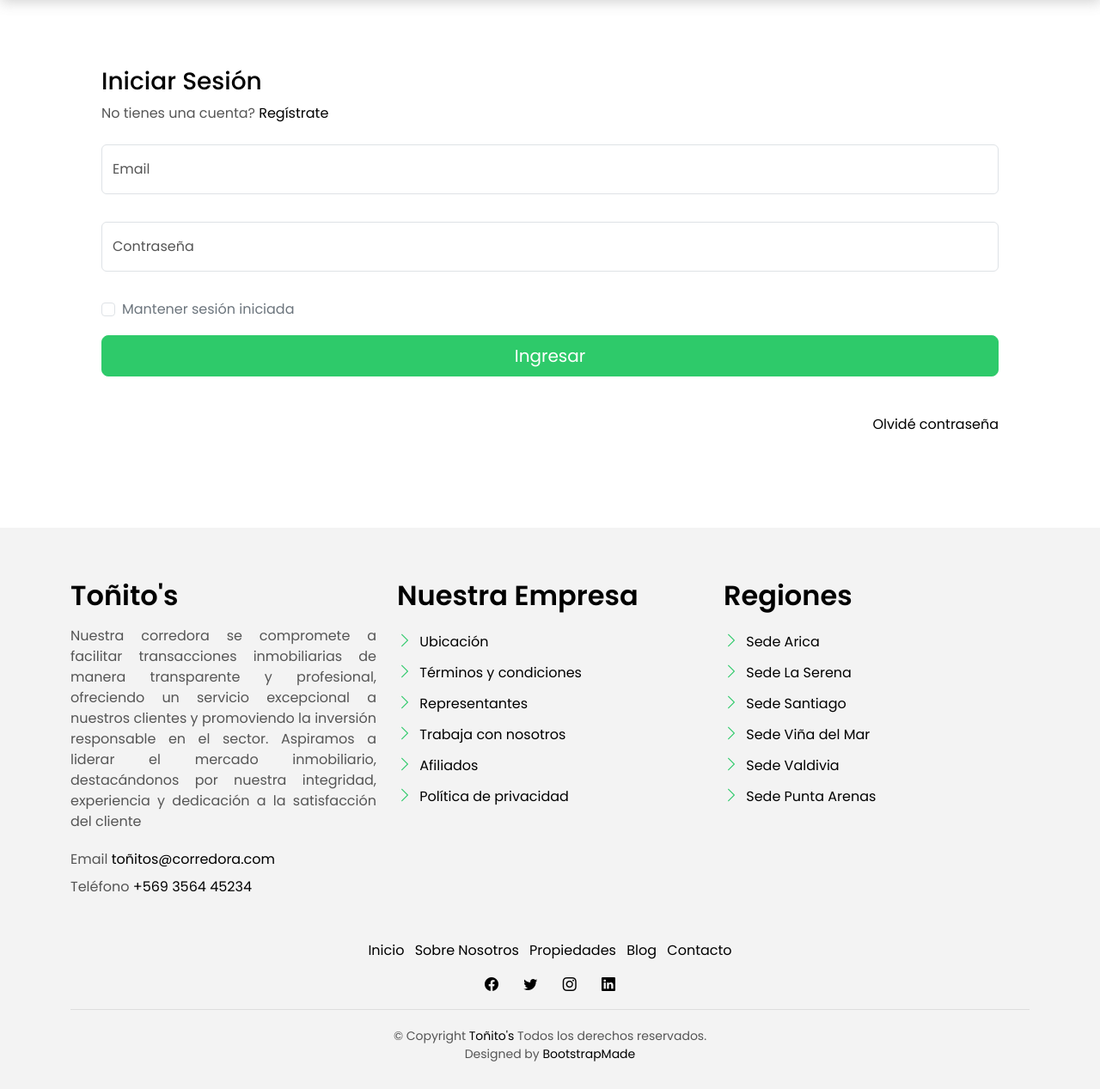
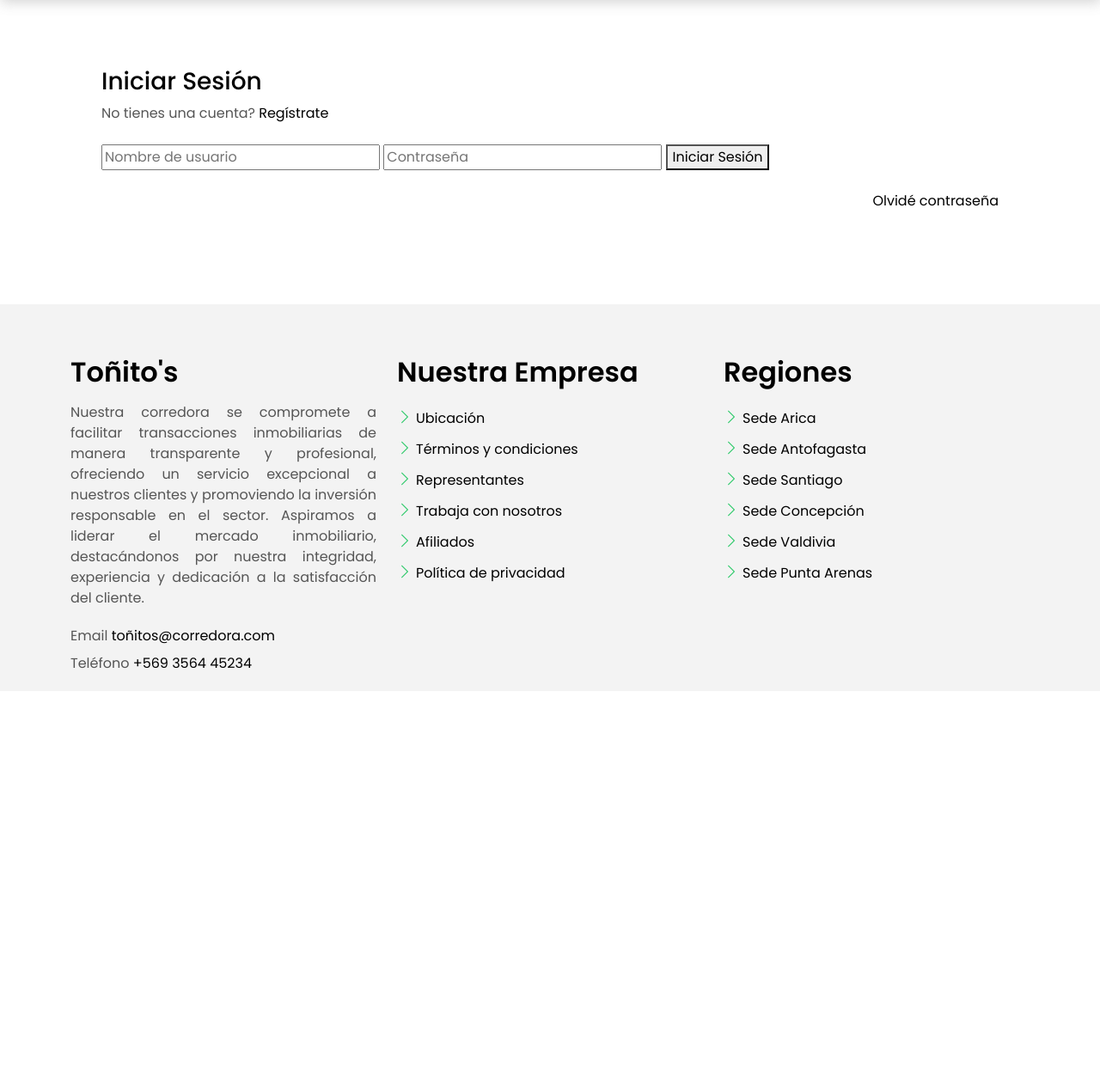
Before and after one commit to anpachecos/Corredora-con-Django, a Django app: page /ingresar/ in a window 1280 px wide. Shown: the part 114-1381 px from the top of the page at 86% size. After the commit the page ends 892 px from the top, so only its background shows below. Run offline with Django 5.2, Linux system fonts and the light colour scheme; some libraries are stand-ins or nearby versions.

Commit message:
Login funciona

```diff
--- a/djangocorredora/settings.py
+++ b/djangocorredora/settings.py
@@ -122,6 +122,10 @@ USE_TZ = True
 # https://docs.djangoproject.com/en/5.0/ref/settings/#default-auto-field
 
 DEFAULT_AUTO_FIELD = 'django.db.models.BigAutoField'
+CSRF_TRUSTED_ORIGINS = [
+    'http://localhost:8000',
+    'http://127.0.0.1:8000',
+]
 
 # settings.py
 
--- a/propiedades/templates/base.html
+++ b/propiedades/templates/base.html
@@ -2,7 +2,6 @@
 
 <!DOCTYPE html>
 <html lang="en">
-  <!--#region Header-->
 <head>
     <meta charset="utf-8" />
     <meta content="width=device-width, initial-scale=1.0" name="viewport" />
@@ -12,9 +11,7 @@
     <meta content="" name="keywords" />
 
     <link href="{% static 'assets/img/tonito_logo.png' %}" rel="icon" />
-
     <link href="https://fonts.googleapis.com/css?family=Poppins:300,400,500,600,700" rel="stylesheet" />
-
     <link href="{% static 'assets/vendor/animate.css/animate.min.css' %}" rel="stylesheet" />
     <link href="{% static 'assets/vendor/bootstrap/css/bootstrap.min.css' %}" rel="stylesheet" />
     <link href="{% static 'assets/vendor/bootstrap-icons/bootstrap-icons.css' %}" rel="stylesheet" />
@@ -25,69 +22,41 @@
     <script src="{% static 'assets/vendor/bootstrap/js/bootstrap.bundle.min.js' %}"></script>
     <script src="{% static 'assets/vendor/swiper/swiper-bundle.min.js' %}"></script>
     <script src="{% static 'assets/vendor/php-email-form/validate.js' %}"></script>
-
-    <!-- Template Main JS File -->
     <script src="{% static 'assets/js/main.js' %}"></script>
-
 </head>
-  <!--#endregion-->
-
-
 <body>
     <!-- #region ======= Navbar ======= -->
     <nav class="navbar navbar-default navbar-trans navbar-expand-lg fixed-top">
         <div class="container">
-        <button
-          class="navbar-toggler collapsed"
-          type="button"
-          data-bs-toggle="collapse"
-          data-bs-target="#navbarDefault"
-          aria-controls="navbarDefault"
-          aria-expanded="false"
-          aria-label="Toggle navigation"
-        >
+            <button class="navbar-toggler collapsed" type="button" data-bs-toggle="collapse" data-bs-target="#navbarDefault" aria-controls="navbarDefault" aria-expanded="false" aria-label="Toggle navigation">
                 <span></span>
                 <span></span>
                 <span></span>
             </button>
             <a class="navbar-brand text-brand" href="{% url 'home' %}">
-          <img
-            src="{% static 'assets/img/toñito_logo.png' %}"
-            alt="Logo"
-            class="img-thumbnail"
-            style="width: 50px; height: auto"
-          />
-          Toñi<span class="color-b">To's</span></a
-        >
+                <img src="{% static 'assets/img/toñito_logo.png' %}" alt="Logo" class="img-thumbnail" style="width: 50px; height: auto" />
+                Toñi<span class="color-b">To's</span>
+            </a>
 
-        <div
-          class="navbar-collapse collapse justify-content-center"
-          id="navbarDefault"
-        >
+            <div class="navbar-collapse collapse justify-content-center" id="navbarDefault">
                 <ul class="navbar-nav">
                     <li class="nav-item">
                         <a class="nav-link active" href="{% url 'home' %}">Inicio</a>
                     </li>
-
                     <li class="nav-item">
                         <a class="nav-link" href="{% url 'sobre_nosotros' %}">Sobre Nosotros</a>
                     </li>
-
                     <li class="nav-item">
                         <a class="nav-link" href="{% url 'property_grid' %}">Propiedades</a>
                     </li>
-
                     <li class="nav-item">
                         <a class="nav-link" href="{% url 'contacto' %}">Contacto</a>
                     </li>
-
                     <li class="nav-item">
                         <a class="nav-link" href="{% url 'agendar_visita' %}">Agendar </a>
                     </li>
 
-
                     {% if user.is_authenticated %}
-
                     <li class="nav-item dropdown">
                         <a class="nav-link dropdown-toggle" href="#" id="navbarDropdownMenuLink" role="button" data-bs-toggle="dropdown" aria-expanded="false">
                             ¡Hola, {{ user.username }}!
@@ -103,27 +72,20 @@
                             <li><a class="dropdown-item" href="{% url 'logout' %}">Cerrar Sesión</a></li>
                         </ul>
                     </li>
-
-
                     {% else %}
-
                     <li class="nav-item">
                         <a href="{% url 'ingresar' %}" class="btn btn-b-n">
-                <i class="bi bi-person-circle" style="margin-right: 5px;"></i
-                >Ingresar
+                            <i class="bi bi-person-circle" style="margin-right: 5px;"></i>Ingresar
                         </a>
                     </li>
                     {% endif %}
-
-
-
                 </ul>
-
+            </div>
+        </div>
     </nav>
     <!-- #endregion -->
 
-
-   {% block content%}
+    {% block content %}
     {% endblock %}
 
     <!-- #region ======= Footer ======= -->
@@ -137,23 +99,13 @@
                         </div>
                         <div class="w-body-a">
                             <p class="w-text-a color-text-a">
-                  Nuestra corredora se compromete a facilitar transacciones
-                  inmobiliarias de manera transparente y profesional, ofreciendo
-                  un servicio excepcional a nuestros clientes y promoviendo la
-                  inversión responsable en el sector. Aspiramos a liderar el
-                  mercado inmobiliario, destacándonos por nuestra integridad,
-                  experiencia y dedicación a la satisfacción del cliente
+                                Nuestra corredora se compromete a facilitar transacciones inmobiliarias de manera transparente y profesional, ofreciendo un servicio excepcional a nuestros clientes y promoviendo la inversión responsable en el sector. Aspiramos a liderar el mercado inmobiliario, destacándonos por nuestra integridad, experiencia y dedicación a la satisfacción del cliente.
                             </p>
                         </div>
                         <div class="w-footer-a">
                             <ul class="list-unstyled">
-                  <li class="color-a">
-                    <span class="color-text-a">Email </span>
-                    toñitos@corredora.com
-                  </li>
-                  <li class="color-a">
-                    <span class="color-text-a">Teléfono </span> +569 3564 45234
-                  </li>
+                                <li class="color-a"><span class="color-text-a">Email </span>toñitos@corredora.com</li>
+                                <li class="color-a"><span class="color-text-a">Teléfono </span>+569 3564 45234</li>
                             </ul>
                         </div>
                     </div>
@@ -164,34 +116,14 @@
                             <h3 class="w-title-a text-brand">Nuestra Empresa</h3>
                         </div>
                         <div class="w-body-a">
-                <div class="w-body-a">
                             <ul class="list-unstyled">
-                    <li class="item-list-a">
-                      <i class="bi bi-chevron-right"></i>
-                      <a href="#">Ubicación</a>
-                    </li>
-                    <li class="item-list-a">
-                      <i class="bi bi-chevron-right"></i>
-                      <a href="#">Términos y condiciones</a>
-                    </li>
-                    <li class="item-list-a">
-                      <i class="bi bi-chevron-right"></i>
-                      <a href="#">Representantes</a>
-                    </li>
-                    <li class="item-list-a">
-                      <i class="bi bi-chevron-right"></i>
-                      <a href="#">Trabaja con nosotros</a>
-                    </li>
-                    <li class="item-list-a">
-                      <i class="bi bi-chevron-right"></i>
-                      <a href="#">Afiliados</a>
-                    </li>
-                    <li class="item-list-a">
-                      <i class="bi bi-chevron-right"></i>
-                      <a href="#">Política de privacidad</a>
-                    </li>
+                                <li class="item-list-a"><i class="bi bi-chevron-right"></i><a href="#">Ubicación</a></li>
+                                <li class="item-list-a"><i class="bi bi-chevron-right"></i><a href="#">Términos y condiciones</a></li>
+                                <li class="item-list-a"><i class="bi bi-chevron-right"></i><a href="#">Representantes</a></li>
+                                <li class="item-list-a"><i class="bi bi-chevron-right"></i><a href="#">Trabaja con nosotros</a></li>
+                                <li class="item-list-a"><i class="bi bi-chevron-right"></i><a href="#">Afiliados</a></li>
+                                <li class="item-list-a"><i class="bi bi-chevron-right"></i><a href="#">Política de privacidad</a></li>
                             </ul>
-                </div>
                         </div>
                     </div>
                 </div>
@@ -202,30 +134,12 @@
                         </div>
                         <div class="w-body-a">
                             <ul class="list-unstyled">
-                  <li class="item-list-a">
-                    <i class="bi bi-chevron-right"></i>
-                    <a href="#">Sede Arica</a>
-                  </li>
-                  <li class="item-list-a">
-                    <i class="bi bi-chevron-right"></i>
-                    <a href="#">Sede La Serena</a>
-                  </li>
-                  <li class="item-list-a">
-                    <i class="bi bi-chevron-right"></i>
-                    <a href="#">Sede Santiago</a>
-                  </li>
-                  <li class="item-list-a">
-                    <i class="bi bi-chevron-right"></i>
-                    <a href="#">Sede Viña del Mar</a>
-                  </li>
-                  <li class="item-list-a">
-                    <i class="bi bi-chevron-right"></i>
-                    <a href="#">Sede Valdivia</a>
-                  </li>
-                  <li class="item-list-a">
-                    <i class="bi bi-chevron-right"></i>
-                    <a href="#">Sede Punta Arenas</a>
-                  </li>
+                                <li class="item-list-a"><i class="bi bi-chevron-right"></i><a href="#">Sede Arica</a></li>
+                                <li class="item-list-a"><i class="bi bi-chevron-right"></i><a href="#">Sede Antofagasta</a></li>
+                                <li class="item-list-a"><i class="bi bi-chevron-right"></i><a href="#">Sede Santiago</a></li>
+                                <li class="item-list-a"><i class="bi bi-chevron-right"></i><a href="#">Sede Concepción</a></li>
+                                <li class="item-list-a"><i class="bi bi-chevron-right"></i><a href="#">Sede Valdivia</a></li>
+                                <li class="item-list-a"><i class="bi bi-chevron-right"></i><a href="#">Sede Punta Arenas</a></li>
                             </ul>
                         </div>
                     </div>
@@ -233,65 +147,6 @@
             </div>
         </div>
     </section>
-    <footer>
-      <div class="container">
-        <div class="row">
-          <div class="col-md-12">
-            <nav class="nav-footer">
-              <ul class="list-inline">
-                <li class="list-inline-item">
-                  <a href="#">Inicio</a>
-                </li>
-                <li class="list-inline-item">
-                  <a href="#">Sobre Nosotros</a>
-                </li>
-                <li class="list-inline-item">
-                  <a href="#">Propiedades</a>
-                </li>
-                <li class="list-inline-item">
-                  <a href="#">Blog</a>
-                </li>
-                <li class="list-inline-item">
-                  <a href="#">Contacto</a>
-                </li>
-              </ul>
-            </nav>
-            <div class="socials-a">
-              <ul class="list-inline">
-                <li class="list-inline-item">
-                  <a href="#">
-                    <i class="bi bi-facebook" aria-hidden="true"></i>
-                  </a>
-                </li>
-                <li class="list-inline-item">
-                  <a href="#">
-                    <i class="bi bi-twitter" aria-hidden="true"></i>
-                  </a>
-                </li>
-                <li class="list-inline-item">
-                  <a href="#">
-                    <i class="bi bi-instagram" aria-hidden="true"></i>
-                  </a>
-                </li>
-                <li class="list-inline-item">
-                  <a href="#">
-                    <i class="bi bi-linkedin" aria-hidden="true"></i>
-                  </a>
-                </li>
-              </ul>
-            </div>
-            <div class="copyright-footer">
-              <div class="credits">
-                © Copyright <a href="index.html">Toñito's</a> Todos los derechos reservados.
-              </div>
-            </div>
-            <div class="credits">
-              Designed by <a href="https://bootstrapmade.com/">BootstrapMade</a>
-            </div>
-          </div>
-        </div>
-      </div>
-    </footer>
     <!-- #endregion -->
 </body>
 </html>
--- a/propiedades/templates/ingresar.html
+++ b/propiedades/templates/ingresar.html
@@ -29,54 +29,9 @@
             {% endif %}
             <form method="post" action="{% url 'ingresar' %}">
                 {% csrf_token %}
-                <div class="row gy-3 overflow-hidden">
-                    <div class="col-12">
-                        <div class="form-floating mb-3">
-                            <input
-                                type="email"
-                                class="form-control"
-                                name="email"
-                                id="email"
-                                placeholder="name@example.com"
-                                required
-                            />
-                            <label for="email" class="form-label">Email</label>
-                        </div>
-                    </div>
-                    <div class="col-12">
-                        <div class="form-floating mb-3">
-                            <input
-                                type="password"
-                                class="form-control"
-                                name="password"
-                                id="password"
-                                value=""
-                                placeholder="Password"
-                            />
-                            <label for="password" class="form-label">Contraseña</label>
-                        </div>
-                    </div>
-                    <div class="col-12">
-                        <div class="form-check">
-                            <input
-                                class="form-check-input"
-                                type="checkbox"
-                                value=""
-                                name="remember_me"
-                                id="remember_me"
-                            />
-                            <label class="form-check-label text-secondary" for="remember_me">
-                                Mantener sesión iniciada
-                            </label>
-                        </div>
-                    </div>
-                    <div class="col-12">
-                        <div class="d-grid">
-                            <button class="btn btn-primary btn-lg" type="submit">Ingresar</button>
-                        </div>
-                    </div>
-                    <p class="warnings" id="warnings"></p>
-                </div>
+                <input type="text" class="campo" name="username" placeholder="Nombre de usuario" required>
+                <input type="password" class="campo" name="password" placeholder="Contraseña" required>
+                <button type="submit" class="boton">Iniciar Sesión</button>
             </form>
 
             <div class="row">
--- a/propiedades/views.py
+++ b/propiedades/views.py
@@ -6,26 +6,23 @@ from django.contrib.auth import login, logout
 from django.db import IntegrityError
 from django.contrib.auth import authenticate, login
 from django.contrib import messages
-from .forms import UserRegistrationForm
-from .forms import PropiedadForm
-from .models import Propiedad
+from .forms import UserRegistrationForm, PropiedadForm
+from .models import Propiedad, Comuna
 from django.http import JsonResponse
-from .models import Comuna
 from django.views.decorators.http import require_POST
 
 def ingresar(request):
-    if request.method == 'POST':
-        email = request.POST.get('email')
+    if request.method == "POST":
+        username = request.POST.get('username')
         password = request.POST.get('password')
-        user = authenticate(request, email=email, password=password)
-
+        user = authenticate(request, username=username, password=password)
         if user is not None:
             login(request, user)
             return redirect('home')
         else:
-            messages.error(request, 'Credenciales inválidas. Inténtalo de nuevo.')
-
-    return render(request, 'ingresar.html')
+            return render(request, 'ingresar.html', {'error': 'Usuario o contraseña incorrectos'})
+    else:
+        return render(request, 'ingresar.html')
 
 def registrarse(request):
     if request.method == 'POST':
@@ -39,7 +36,6 @@ def registrarse(request):
 
     return render(request, 'registrarse.html', {'form': form})
 
-
 def home(request):
     return render(request, 'home.html')
 
@@ -48,7 +44,6 @@ def agendar_visita(request):
 
 def property_grid(request):
     return render(request, 'property_grid.html')
-
 
 def sobre_nosotros(request):
     return render(request, 'sobre-nosotros.html')
```
Also changed, not shown: db.sqlite3. Lines whose indentation alone changed are shown as unchanged.
